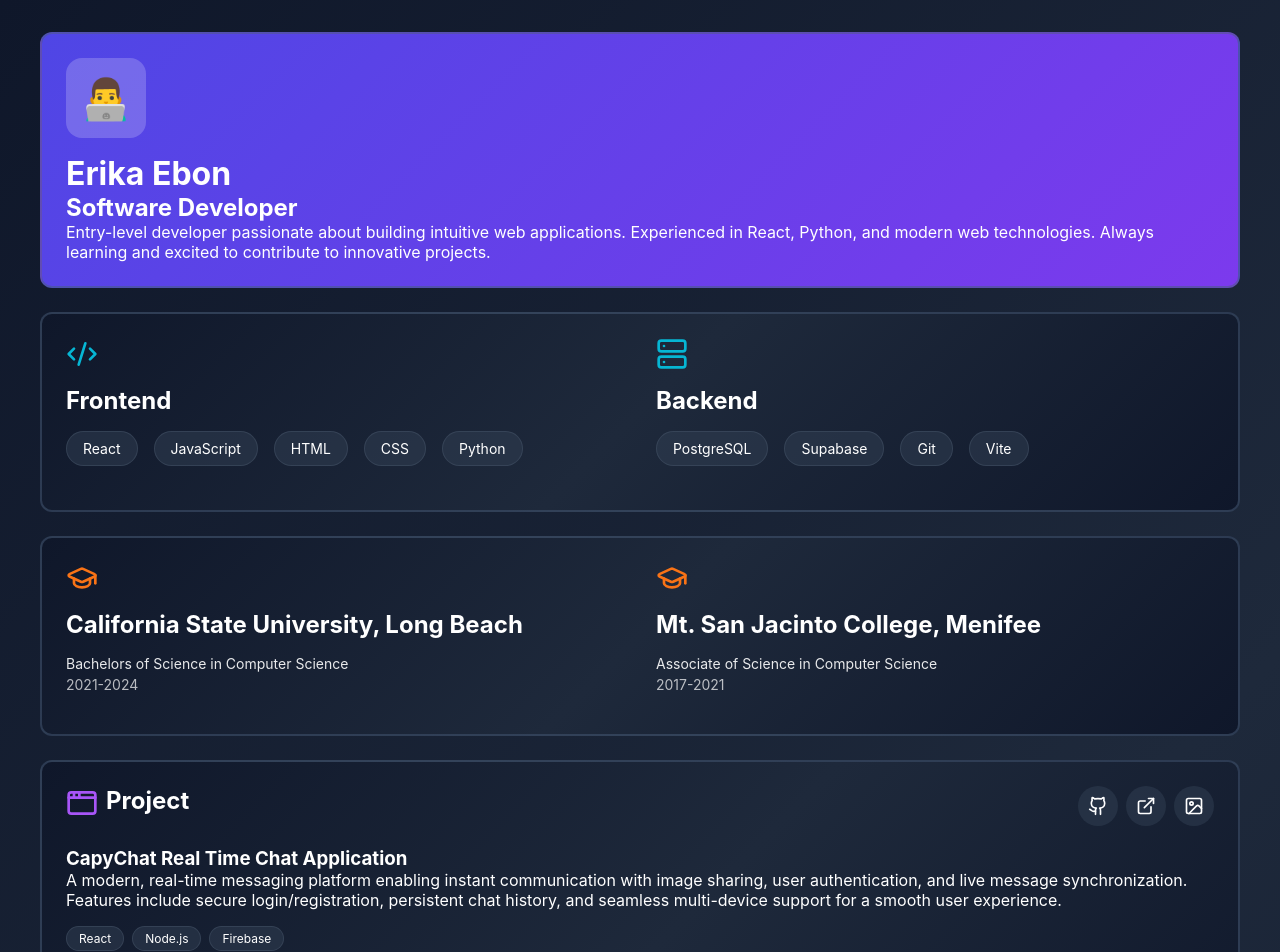
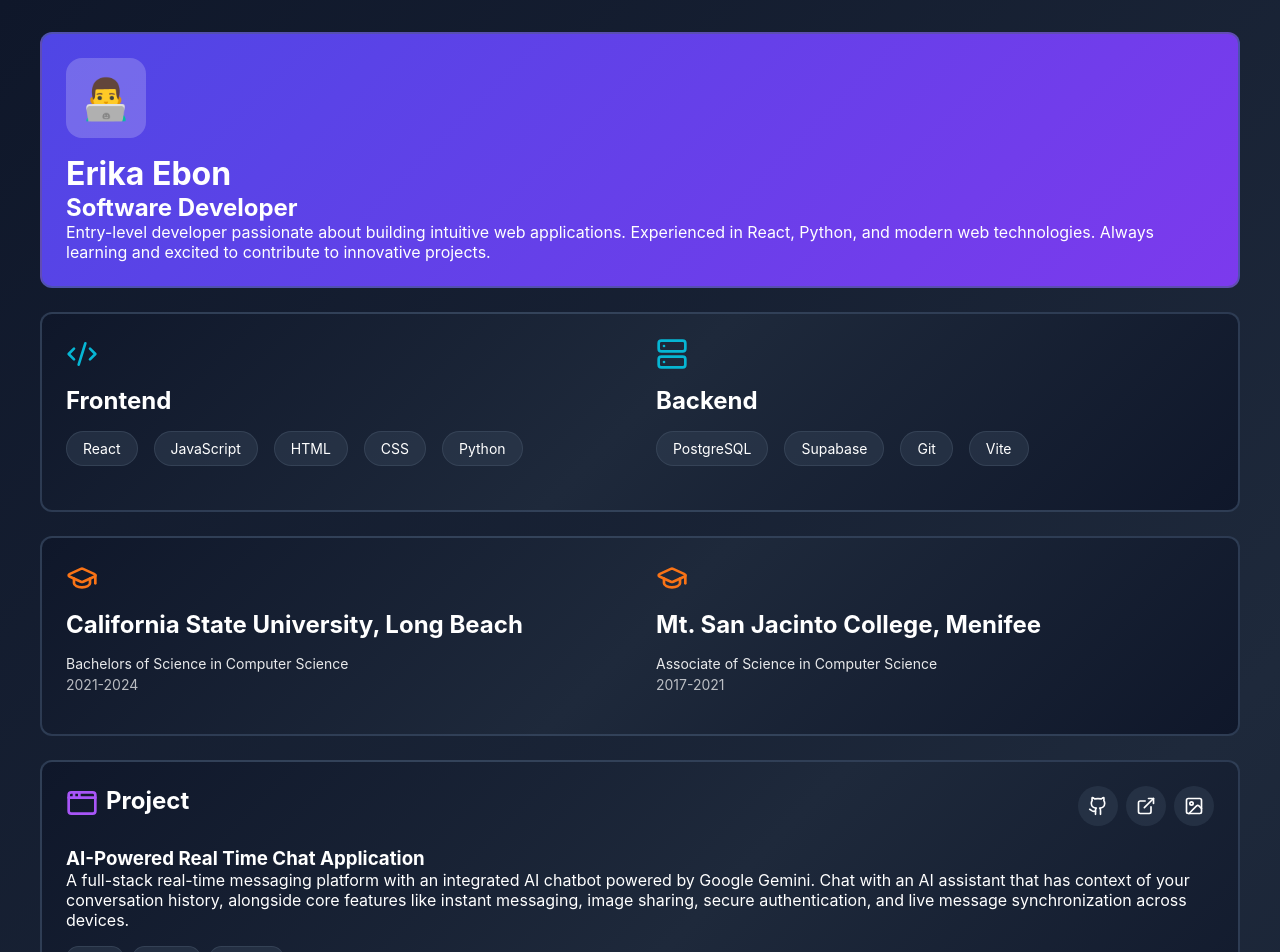
Before and after one commit to embe8/swe-portfolio-v2, a React (Vite) app: page / in a window 1280 px wide. Shown: the top 952 px of the page. Built offline with nearby package versions, Linux system fonts and the light colour scheme.

Commit message:
Update title and description of chat app project

```diff
--- a/src/App.jsx
+++ b/src/App.jsx
@@ -59,8 +59,8 @@ export default function Portfolio() {
 
   const projects = [
     {
-      title: 'CapyChat Real Time Chat Application',
-      description: 'A modern, real-time messaging platform enabling instant communication with image sharing, user authentication, and live message synchronization. Features include secure login/registration, persistent chat history, and seamless multi-device support for a smooth user experience.',
+      title: 'AI-Powered Real Time Chat Application',
+      description: 'A full-stack real-time messaging platform with an integrated AI chatbot powered by Google Gemini. Chat with an AI assistant that has context of your conversation history, alongside core features like instant messaging, image sharing, secure authentication, and live message synchronization across devices.',
       tech: ['React', 'Node.js', 'Firebase'],
       gradient: 'bg-gradient-to-r from-cyan-500 to-blue-500',
       links: [
```
